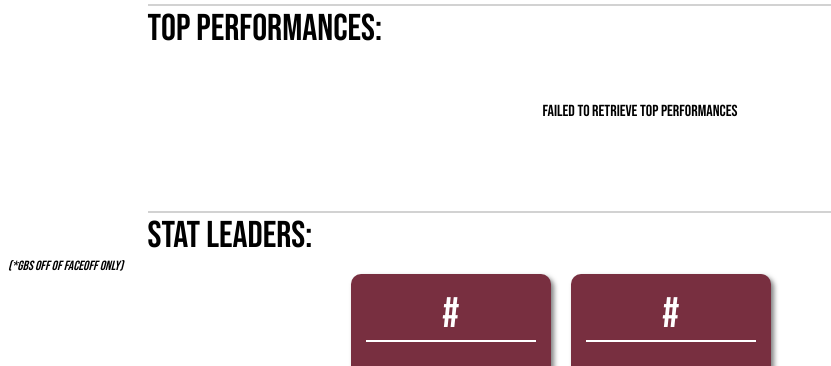
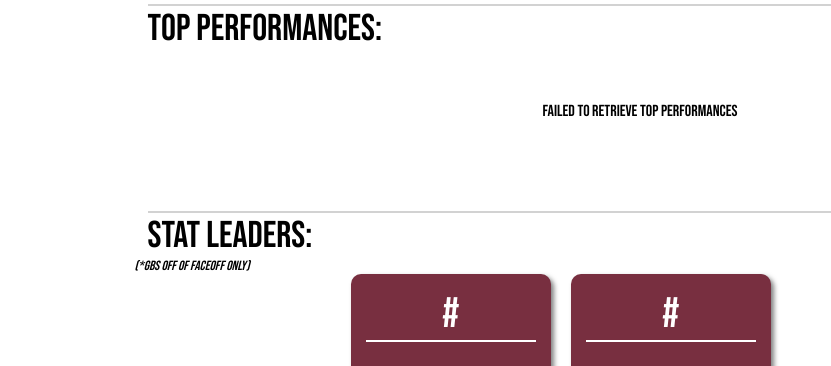
Before and after one commit to wcouture/FO-Stats-PHP, a PHP site: page / in a window 1280 px wide. Shown: the part 798-1164 px from the top of the page, without its empty margins (0-831 px from the left). Run offline with PHP 8.4, Linux system fonts and the light colour scheme; data that the repository does not hold is empty; some libraries are stand-ins or nearby versions.

Commit message:
Adjusts disclaimer box width according to row width

```diff
--- a/css/home.css
+++ b/css/home.css
@@ -123,7 +123,7 @@
 }
 
 .gb-stat-disclaimer {
-    width: 100%;
+    width: 80%;
     text-align: left;
     font-size: 10pt;
     font-style: italic;
@@ -156,6 +156,9 @@
     .row {
         width: 90%;
     }
+    .gb-stat-disclaimer {
+        width: 90%;
+    }
 
 }
 @media screen and (max-width: 480px){
```
